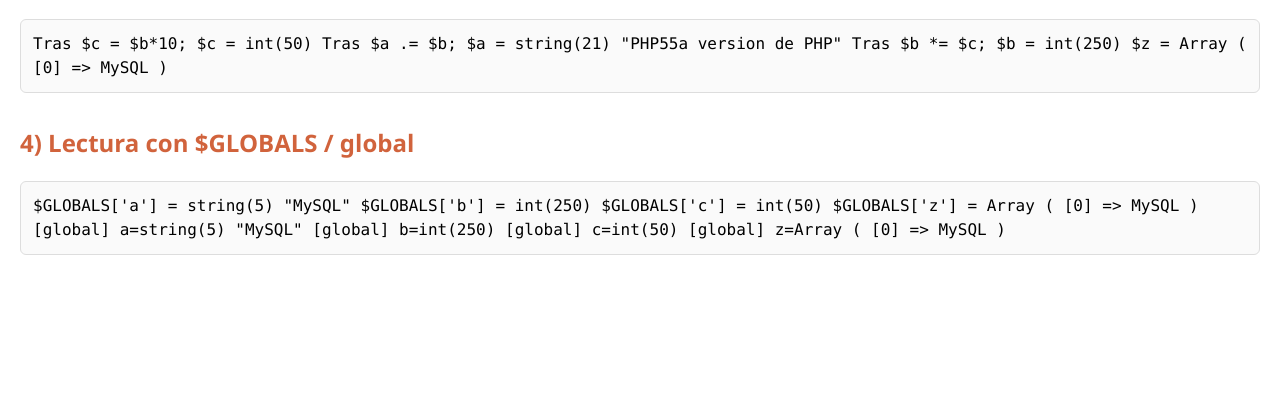
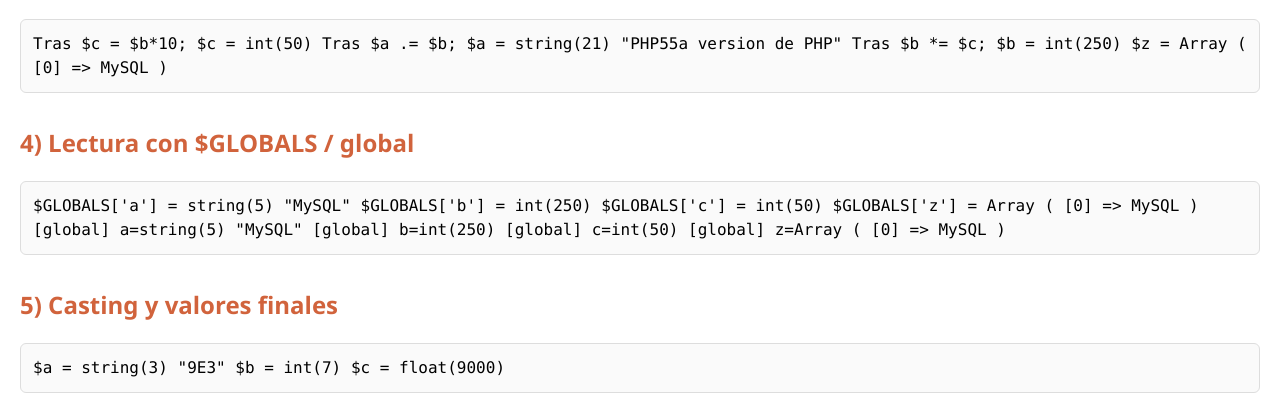
Before and after one commit to Mikedasill/tecweb, a PHP site: page /variables.php in a window 1280 px wide. Shown: the part 729-1142 px from the top of the page. Before the commit the page ends 984 px from the top, so only its background shows below. Run offline with PHP 8.4, Linux system fonts and the light colour scheme.

Commit message:
p05: ejercicio 5 (casting y valores finales)

```diff
--- a/practicas/p05/variables.php
+++ b/practicas/p05/variables.php
@@ -131,3 +131,19 @@ verConGlobal();
 unset($a,$b,$c,$z);
 ?>
 </div>
+<!-- ============================================================= -->
+<h2>5) Casting y valores finales</h2>
+<div class="box mono">
+<?php
+$a = "7 personas";
+$b = (integer) $a; // => 7
+$a = "9E3";        // notación científica -> 9000
+$c = (double) $a;  // => 9000.0 (double)
+
+echo "\$a = "; var_dump($a);
+echo "\$b = "; var_dump($b);
+echo "\$c = "; var_dump($c);
+
+unset($a,$b,$c);
+?>
+</div>
```
